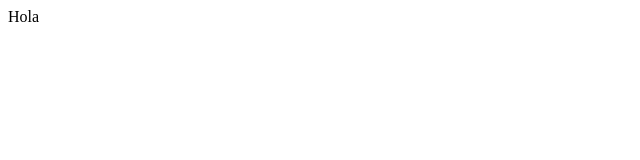
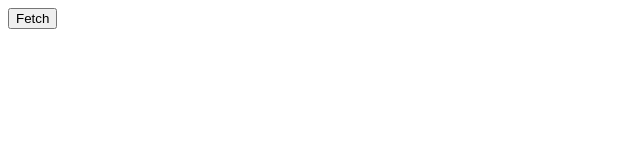
Before and after one commit to Carlosayol/TS-Knowledge, a React (Create React App) app in the folder rrts/: page / in a window 1280 px wide. Shown: the top 160 px of the page, without its empty margins (0-640 px from the left). Built offline with nearby package versions, Linux system fonts and the light colour scheme.

Commit message:
setup App to fetch todos

```diff
--- a/rrts/src/components/App.tsx
+++ b/rrts/src/components/App.tsx
@@ -1,18 +1,36 @@
-import React from 'react'
-import { Todo } from '../actions'
+import { fetchTodos, Todo } from '../actions'
 import { StoreState } from '../reducers'
+import { connect } from 'react-redux'
 
 interface AppProps {
   todos: Todo[]
   fetchTodos(): any
 }
 
-const App = (props: AppProps): JSX.Element => {
-  return <div>Hola</div>
+const _App = (props: AppProps): JSX.Element => {
+  const onClick = (): void => {
+    props.fetchTodos()
+  }
+
+  const renderList = (): JSX.Element[] => {
+    return props.todos.map((todo: Todo) => {
+      return <div key={todo.id}>{todo.title}</div>
+    })
+  }
+
+  return (
+    <div>
+      <button onClick={onClick}>Fetch</button>
+      {renderList()}
+    </div>
+  )
 }
 
 const mapStateToProps = ({ todos }: StoreState): { todos: Todo[] } => {
   return { todos }
 }
 
-export default App
+export const App = connect(
+  mapStateToProps,
+  { fetchTodos }
+)(_App)
--- a/rrts/src/index.tsx
+++ b/rrts/src/index.tsx
@@ -1,16 +1,15 @@
-import React, { useState } from 'react'
 import ReactDOM from 'react-dom'
 import { createStore, applyMiddleware } from 'redux'
 import { Provider } from 'react-redux'
 import thunk from 'redux-thunk'
-import App from './components/App'
+import { App } from './components/App'
 import { reducers } from './reducers'
 
 const store = createStore(reducers, applyMiddleware(thunk))
 
 ReactDOM.render(
   <Provider store={store}>
-    <App color="red" />
+    <App/>
   </Provider>,
   document.querySelector('#root')
 )
```
